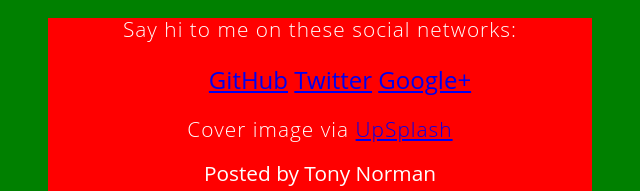
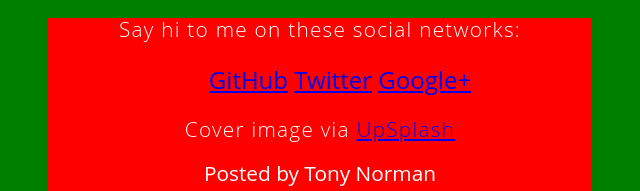
Before and after one commit to TonyNorman/AboutMe3, a plain HTML site: page index.html in a window 1280 px wide. Shown: the part 919-1110 px from the top of the page, 320-960 px from the left. Drawn offline with nearby package versions, Linux system fonts and the light colour scheme.

Commit message:
fix last entry

```diff
--- a/css/style.css
+++ b/css/style.css
@@ -80,7 +80,7 @@ body {
 .content-footer > p {
     /* Typography Declarations */
     font-weight: 300;
-    letter-spacing: 0.05em;
+    letter-spacing: 0.06em;
 }
 .questions-section > h2 {
     /* Typography Declarations */
```
